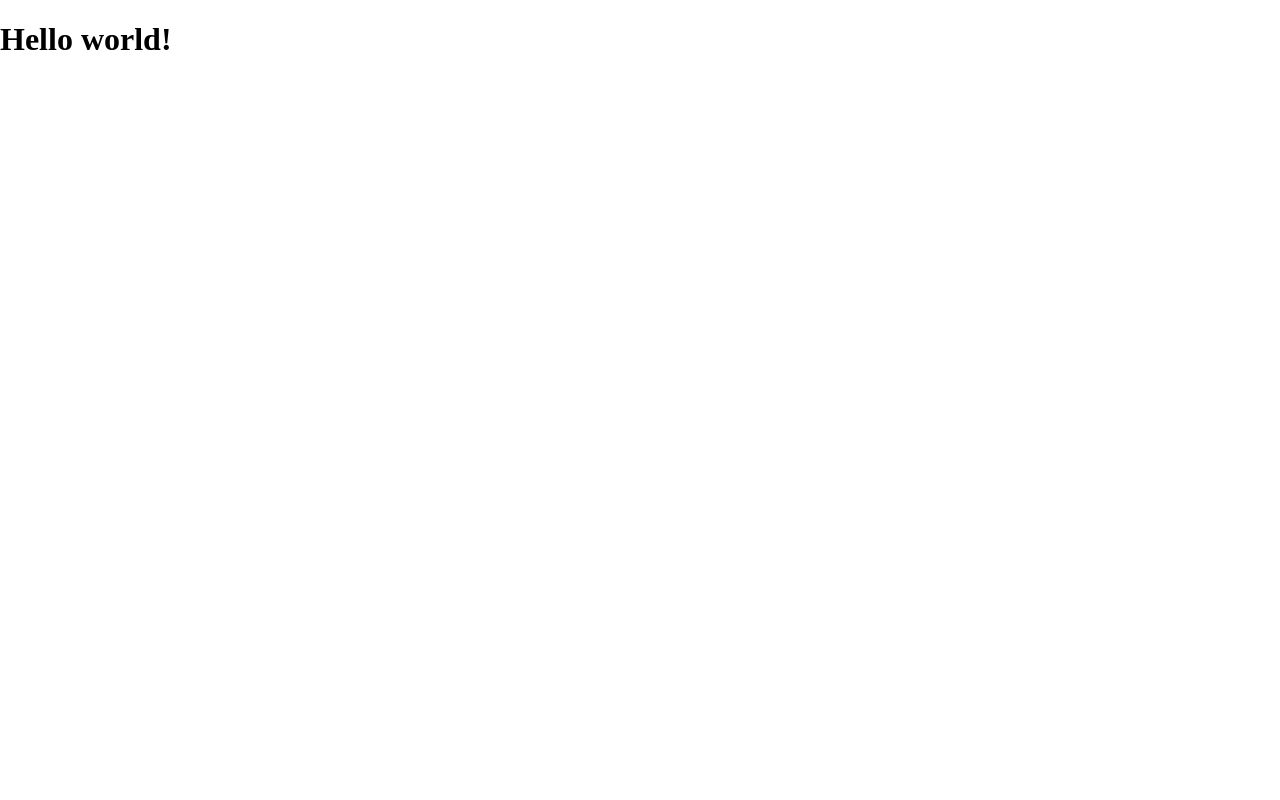
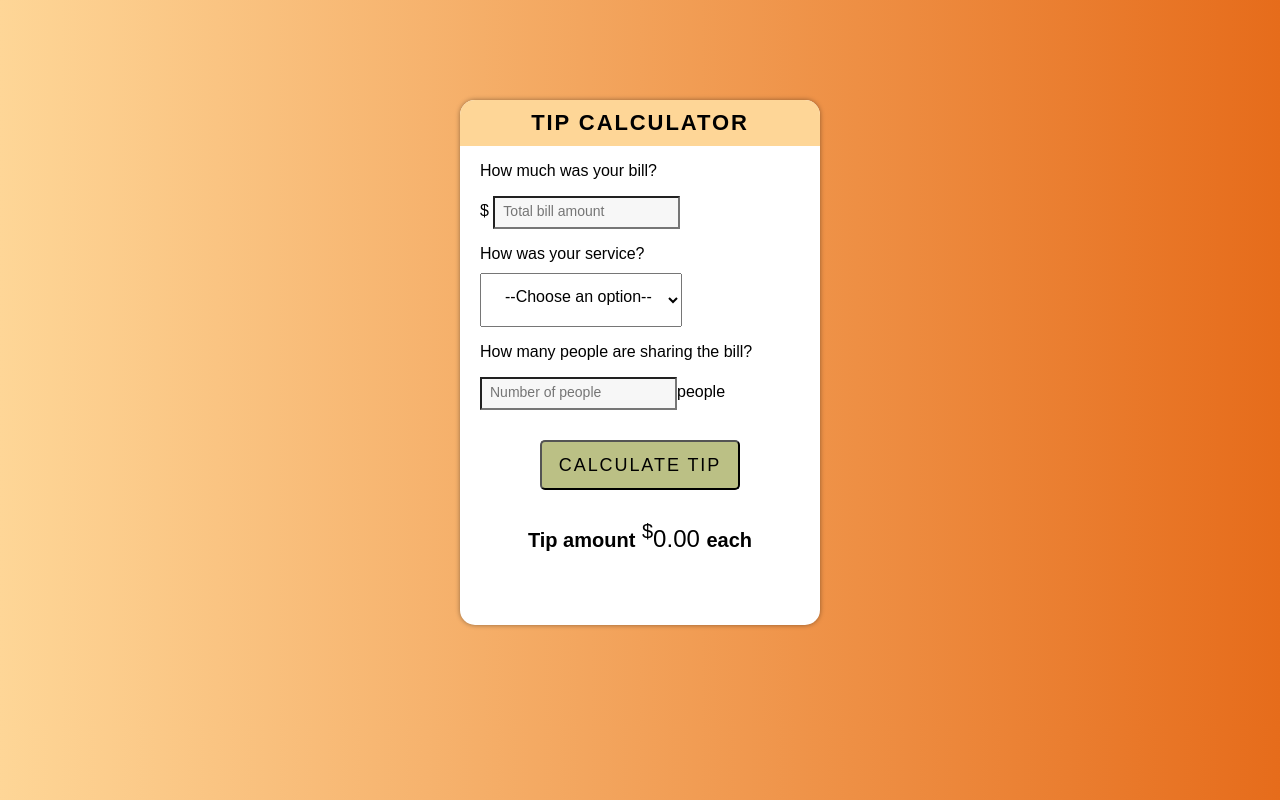
Before and after one commit to hannah-saurusrex/qomplx-engineer-test, a website: page app/index.html in a window 1280 px wide. Drawn offline with Linux system fonts and the light colour scheme.

Commit message:
built out html file and initial styles of tip calculator

```diff
--- a/app/assets/styles/styles.css
+++ b/app/assets/styles/styles.css
@@ -1,3 +1,117 @@
 body {
-    margin: 0 auto;
-}
+    font-family: 'Raleway', sans-serif;
+    background: linear-gradient(to left, #E66C1B, #FED697);
+  }
+
+  #container {
+    height: 525px;
+    width: 360px;
+    margin: 100px auto;
+    background: white;
+    box-shadow: 0 0 5px rgba(0, 0, 0, 0.4);
+    border-radius: 15px;
+  }
+
+  h1 {
+    background: #FED697;
+    color: black;
+    letter-spacing: .12rem;
+    margin: 0;
+    font-size: 22px;
+    padding: 10px 50px;
+    text-align: center;
+    text-transform: uppercase;
+    border-top-left-radius: 15px;
+    border-top-right-radius: 15px;
+  }
+
+  p {
+    padding-left: 20px;
+  }
+
+  form input[type="text"] {
+    width: 100px;
+  }
+
+  input {
+    padding-left: 20px;
+  }
+
+  #billamt {
+    font-size: 14px;
+    color: #E66C1B;
+    background-color: #f7f7f7;
+    width: 50%;
+    padding: 5px 5px 8px 8px;
+  }
+
+  #billamt:focus {
+    background: #fff;
+    border: 3px solid #E66C1B;
+    outline: none;
+  }
+
+  #peopleamt {
+    font-size: 14px;
+    color: #E66C1B;
+    background-color: #f7f7f7;
+    width: 50%;
+    padding: 5px 5px 8px 8px;
+    margin-left: 20px;
+  }
+
+  .dollarSign {
+    display: inline;
+  }
+
+  #serviceQual {
+    padding: 13px 13px 20px 20px;
+    margin-top: 10px;
+    font-size: 16px;
+  }
+
+  button {
+    text-transform: uppercase;
+    display: block;
+    margin: 30px auto;
+    background: #BBC085;
+    border-radius: 5px;
+    width: 200px;
+    height: 50px;
+    font-size: 18px;
+    letter-spacing: .12rem;
+    color: black;
+  }
+
+  button:hover {
+    background: #FED697;
+  }
+
+  button:active {
+    position: relative;
+    top: 1px;
+  }
+
+  #totalTip {
+    font-size: 24px;
+    margin-top: 5px;
+    text-align: center;
+  }
+
+  #totalTip:before {
+    content: "Tip amount";
+    font-size: 20px;
+    font-weight: bold;
+    display: inline-block;
+  }
+
+  #totalTip sup {
+    font-size: 20px;
+    top: -18px;
+  }
+
+  #totalTip small {
+    font-size: 20px;
+    font-weight: bold;
+    display: inline-block;
+  }
--- a/app/index.html
+++ b/app/index.html
@@ -6,9 +6,47 @@
     <meta http-equiv="X-UA-Compatible" content="ie=edge">
     <link rel="stylesheet" href="./assets/styles/styles.css">
     <link href="https://fonts.googleapis.com/css?family=Montserrat&display=swap" rel="stylesheet">
-    <title>Document</title>
+    <title>Qomplx Engineer Test - Hannah R. McMahon</title>
 </head>
 <body>
-    <h1>Hello world!</h1>
+    <div id="container">
+        <h1>Tip Calculator</h1>
+
+        <div id="calculator">
+
+
+         <form>
+           <p>How much was your bill?</p>
+           <p>$
+           <input id="billamt" type="text" placeholder="Total bill amount"></p>
+
+            <p>How was your service?
+                <select id="serviceQual">
+                    <option disable selected value="0">--Choose an option--</option>
+                    <option value="0.3">30% Outstanding</option>
+                    <option value="0.2">20% Great</option>
+                    <option value="0.1">10% It was Ok</option>
+                    <option value="0.05">5% Terrible</option>
+                </select>
+            </p>
+         </form>
+
+          <p>How many people are sharing the bill?</p>
+          <input id="peopleamt" type="text" placeholder="Number of people">people
+          <button id="calculate" type="button">Calculate tip</button>
+
+        </div>
+      <!--end calculator-->
+
+        <div id="totalTip">
+          <sup>$</sup><span id="tip">0.00</span>
+          <small id="each">each</small>
+        </div>
+      <!--end total tip-->
+
+      </div>
+      <!--end container-->
+
+        <script type="text/javascript" src="tipcalculator.js"></script>
 </body>
 </html>
--- a/app/temp/styles/styles.css
+++ b/app/temp/styles/styles.css
@@ -1,2 +1,99 @@
 body {
-  margin: 0 auto; }
+  font-family: 'Raleway', sans-serif;
+  background: linear-gradient(to left, #E66C1B, #FED697); }
+
+#container {
+  height: 525px;
+  width: 360px;
+  margin: 100px auto;
+  background: white;
+  box-shadow: 0 0 5px rgba(0, 0, 0, 0.4);
+  border-radius: 15px; }
+
+h1 {
+  background: #FED697;
+  color: black;
+  letter-spacing: .12rem;
+  margin: 0;
+  font-size: 22px;
+  padding: 10px 50px;
+  text-align: center;
+  text-transform: uppercase;
+  border-top-left-radius: 15px;
+  border-top-right-radius: 15px; }
+
+p {
+  padding-left: 20px; }
+
+form input[type="text"] {
+  width: 100px; }
+
+input {
+  padding-left: 20px; }
+
+#billamt {
+  font-size: 14px;
+  color: #E66C1B;
+  background-color: #f7f7f7;
+  width: 50%;
+  padding: 5px 5px 8px 8px; }
+
+#billamt:focus {
+  background: #fff;
+  border: 3px solid #E66C1B;
+  outline: none; }
+
+#peopleamt {
+  font-size: 14px;
+  color: #E66C1B;
+  background-color: #f7f7f7;
+  width: 50%;
+  padding: 5px 5px 8px 8px;
+  margin-left: 20px; }
+
+.dollarSign {
+  display: inline; }
+
+#serviceQual {
+  padding: 13px 13px 20px 20px;
+  margin-top: 10px;
+  font-size: 16px; }
+
+button {
+  text-transform: uppercase;
+  display: block;
+  margin: 30px auto;
+  background: #BBC085;
+  border-radius: 5px;
+  width: 200px;
+  height: 50px;
+  font-size: 18px;
+  letter-spacing: .12rem;
+  color: black; }
+
+button:hover {
+  background: #FED697; }
+
+button:active {
+  position: relative;
+  top: 1px; }
+
+#totalTip {
+  font-size: 24px;
+  margin-top: 5px;
+  text-align: center; }
+
+#totalTip:before {
+  content: "Tip amount";
+  font-size: 20px;
+  font-weight: bold;
+  display: inline-block; }
+
+#totalTip sup {
+  font-size: 20px;
+  top: -18px; }
+
+#totalTip small {
+  font-size: 20px;
+  font-weight: bold;
+  display: inline-block; }
```
